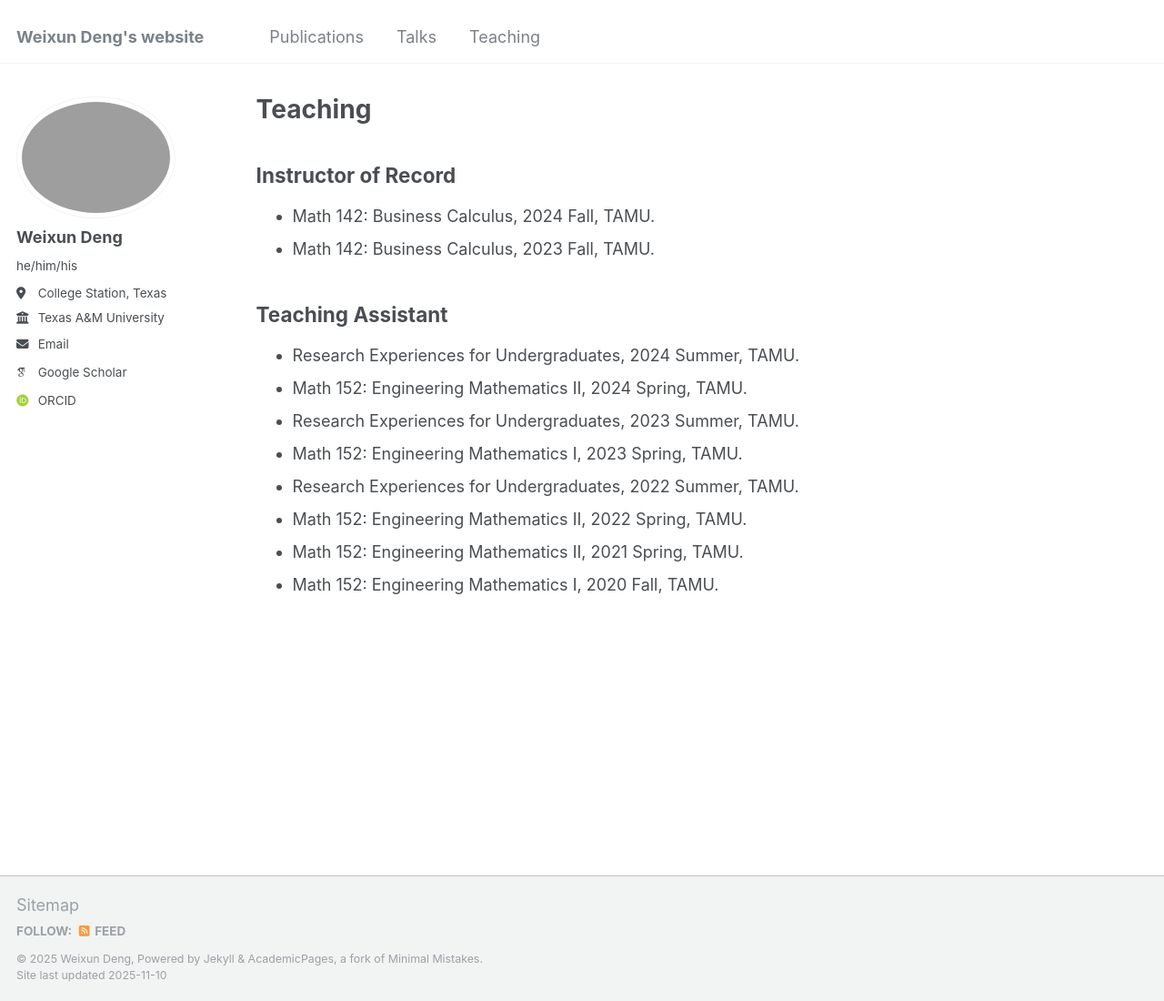
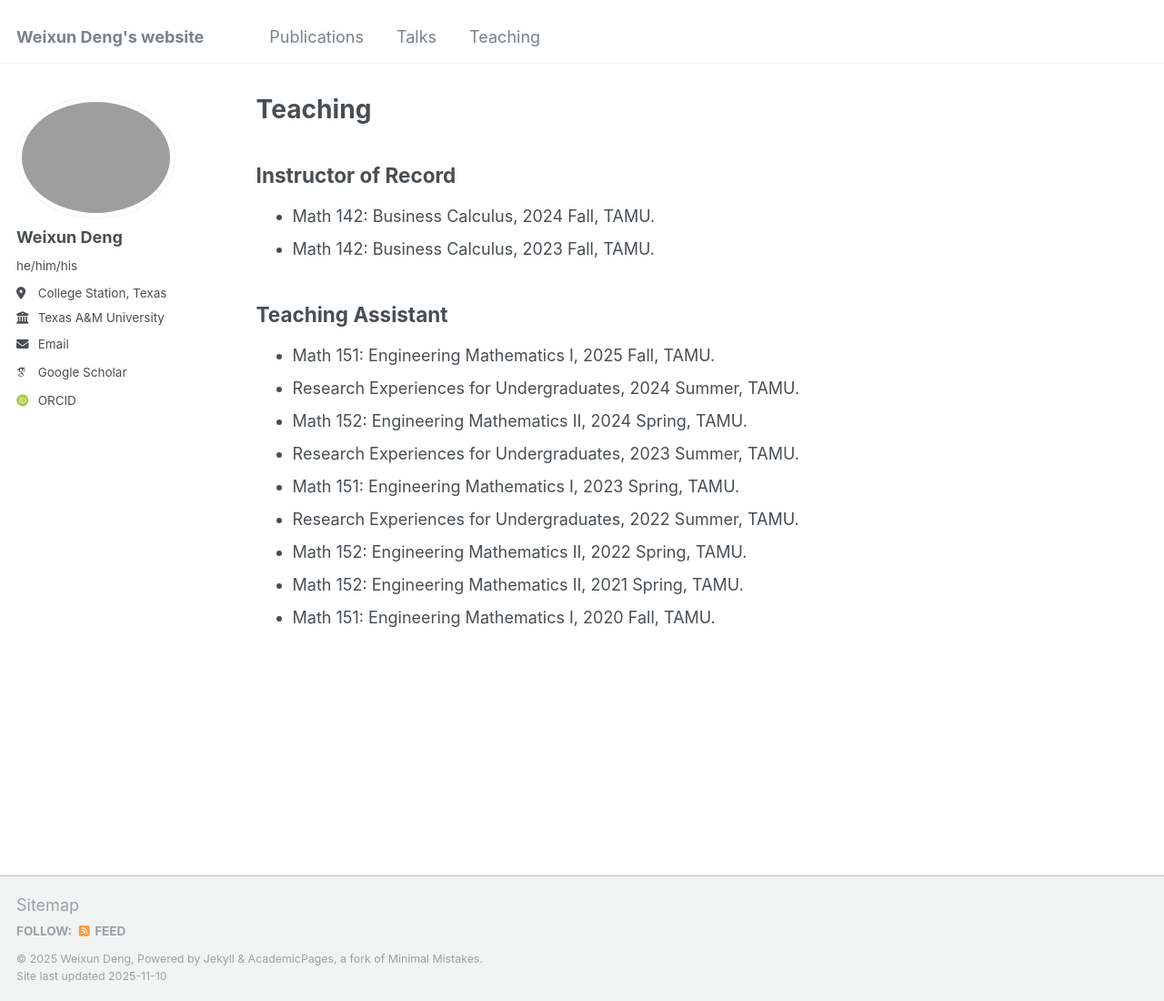
Before and after one commit to WeixunDeng/weixundeng.github.io, a Jekyll site: the page built from _pages/teaching.md, in a window 1280 px wide and 1100 px high. Shown: the whole window at 91% size. Built offline with Jekyll 4.4.1, drawn with Linux system fonts in a browser that asks for light colours; some web fonts are replaced.

Commit message:
Update teaching.md

```diff
--- a/_pages/teaching.md
+++ b/_pages/teaching.md
@@ -10,11 +10,12 @@ author_profile: true
 * Math 142: Business Calculus, 2023 Fall, TAMU.
 
 ## Teaching Assistant ##
+* Math 151: Engineering Mathematics I, 2025 Fall, TAMU.
 * Research Experiences for Undergraduates, 2024 Summer, TAMU.
 * Math 152: Engineering Mathematics II, 2024 Spring, TAMU.
 * Research Experiences for Undergraduates, 2023 Summer, TAMU.
-* Math 152: Engineering Mathematics I, 2023 Spring, TAMU.
+* Math 151: Engineering Mathematics I, 2023 Spring, TAMU.
 * Research Experiences for Undergraduates, 2022 Summer, TAMU.
 * Math 152: Engineering Mathematics II, 2022 Spring, TAMU.
 * Math 152: Engineering Mathematics II, 2021 Spring, TAMU.
-* Math 152: Engineering Mathematics I, 2020 Fall, TAMU.
+* Math 151: Engineering Mathematics I, 2020 Fall, TAMU.
```
